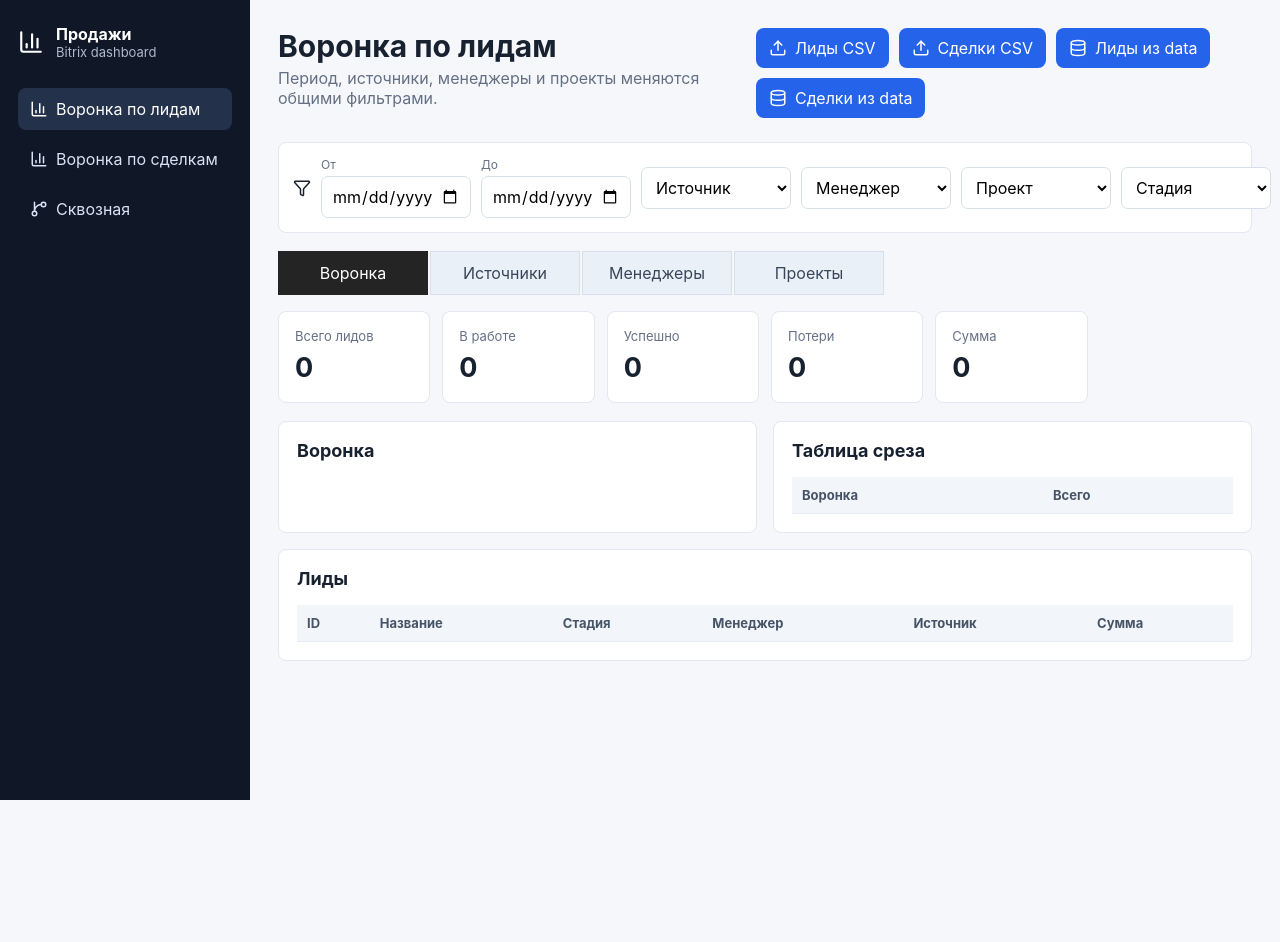
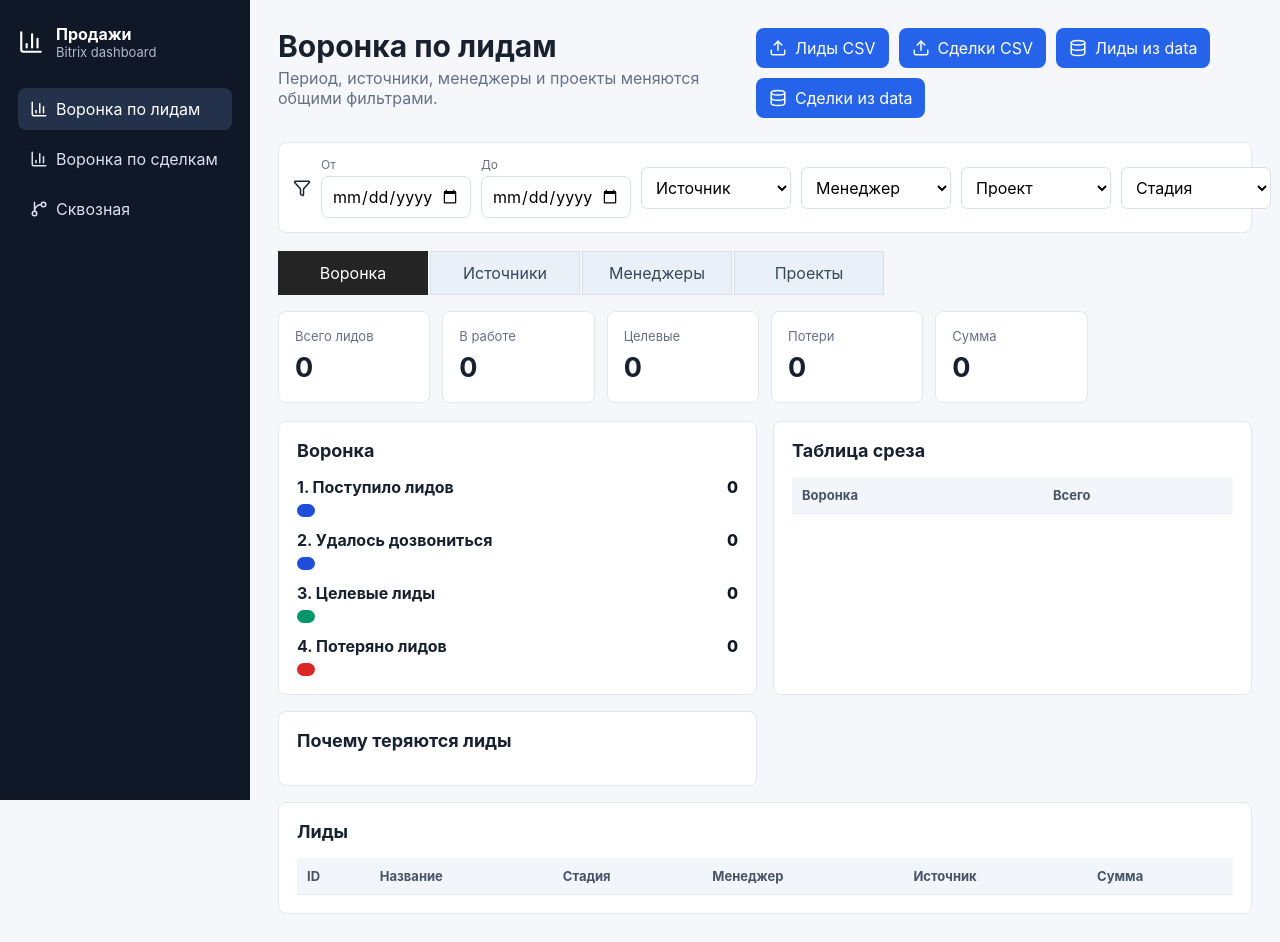
Before and after one commit to max511028-bit/Sales, a React (Vite) app: page / in a window 1280 px wide. Shown: the top 942 px of the page. Before the commit the page ends 800 px from the top, so only its background shows below. Built offline with nearby package versions, Linux system fonts and the light colour scheme.

Commit message:
Normalize sales funnel stages

```diff
--- a/src/App.tsx
+++ b/src/App.tsx
@@ -15,8 +15,9 @@ import {
 import { db } from "./db";
 import { importCsv } from "./importer";
 import { ensureDefaultStageMapping } from "./stageDefaults";
-import { entitySummary, getFiltered, groupCount, kpis, lossReason, options, stageKind } from "./analytics";
+import { entitySummary, getFiltered, groupCount, kpis, options } from "./analytics";
 import { FIELD, amountOf, responsibleOf, sourceOf, stageOf, titleOf } from "./fields";
+import { classifyStage, cumulativeLeadFunnel, funnelDistribution, leadOnlyFunnel, lossReasonFor, stageTitle } from "./funnel";
 import type { DashboardFilters, EntityLink, EntityType, StageMapping, StoredEntity } from "./types";
 
 type MainTab = "leadFunnel" | "dealFunnel" | "through";
@@ -106,20 +107,22 @@ function App() {
     }
   }
 
-  const leadStages = stageRows(filtered.leads, "lead", mapping);
-  const dealStages = stageRows(filtered.deals, "deal", mapping);
-  const lossData = groupCount(
-    filtered.deals.filter((deal) => stageKind("deal", stageOf("deal", deal.raw), mapping) === "loss"),
-    (deal) => lossReason("deal", stageOf("deal", deal.raw), mapping),
+  const leadStages = leadOnlyFunnel(filtered.leads);
+  const dealStages = funnelDistribution(filtered.deals, "deal");
+  const leadLossData = groupCount(
+    filtered.leads.filter((lead) => classifyStage("lead", stageOf("lead", lead.raw)).kind === "loss"),
+    (lead) => lossReasonFor("lead", stageOf("lead", lead.raw)),
+  );
+  const dealLossData = groupCount(
+    filtered.deals.filter((deal) => classifyStage("deal", stageOf("deal", deal.raw)).kind === "loss"),
+    (deal) => lossReasonFor("deal", stageOf("deal", deal.raw)),
   );
   const linkData = groupCount(links, (link) => link.confidence);
-  const throughSteps = [
-    { name: "Поступило лидов", value: filtered.leads.length },
-    { name: "Качественные лиды", value: filtered.leads.filter((lead) => stageKind("lead", stageOf("lead", lead.raw), mapping) === "success").length },
-    { name: "Создано сделок", value: filtered.deals.length },
-    { name: "Сделки в работе", value: filtered.deals.filter((deal) => stageKind("deal", stageOf("deal", deal.raw), mapping) === "work").length },
-    { name: "Заключено договоров", value: filtered.deals.filter((deal) => stageKind("deal", stageOf("deal", deal.raw), mapping) === "success").length },
-  ];
+  const throughSteps = cumulativeLeadFunnel(
+    filtered.leads,
+    filtered.deals.filter((deal) => classifyStage("deal", stageOf("deal", deal.raw)).kind !== "service").length,
+    filtered.deals.filter((deal) => classifyStage("deal", stageOf("deal", deal.raw)).kind === "success").length,
+  );
 
   return (
     <div className="app shell">
@@ -186,6 +189,7 @@ function App() {
             setBreakdown={setLeadBreakdown}
             mapping={mapping}
             onSelect={setSelected}
+            extra={<LossPanel title="Почему теряются лиды" lossData={leadLossData} />}
           />
         )}
 
@@ -198,7 +202,7 @@ function App() {
             setBreakdown={setDealBreakdown}
             mapping={mapping}
             onSelect={setSelected}
-            extra={<LossPanel lossData={lossData} />}
+            extra={<LossPanel title="Почему теряются сделки" lossData={dealLossData} />}
           />
         )}
 
@@ -206,7 +210,8 @@ function App() {
           <ThroughTab
             stats={stats}
             steps={throughSteps}
-            lossData={lossData}
+            leadLossData={leadLossData}
+            dealLossData={dealLossData}
             linkData={linkData}
             deals={filtered.deals}
             leads={leads}
@@ -276,7 +281,7 @@ function FunnelTab({
 }: {
   type: EntityType;
   rows: StoredEntity[];
-  stages: Array<{ name: string; value: number; kind: string }>;
+  stages: Array<{ name?: string; label?: string; value: number; kind: string }>;
   breakdown: Breakdown;
   setBreakdown: (value: Breakdown) => void;
   mapping: StageMapping[];
@@ -284,20 +289,24 @@ function FunnelTab({
   extra?: ReactNode;
 }) {
   const groups = breakdownRows(rows, type, breakdown, mapping);
+  const chartGroups = groups.map((item) => ({ name: "label" in item ? item.label : item.name, value: item.value }));
   const totalAmount = rows.reduce((sum, item) => sum + amountOf(item.raw), 0);
+  const activeCount = rows.filter((row) => classifyStage(type, stageOf(type, row.raw)).kind === "active").length;
+  const successCount = rows.filter((row) => classifyStage(type, stageOf(type, row.raw)).kind === "success").length;
+  const lossCount = rows.filter((row) => classifyStage(type, stageOf(type, row.raw)).kind === "loss").length;
   return (
     <>
       <Segmented value={breakdown} onChange={setBreakdown} />
       <section className="kpi-grid compact-kpis">
         <Kpi title={type === "lead" ? "Всего лидов" : "Всего сделок"} value={rows.length} />
-        <Kpi title="В работе" value={rows.filter((row) => stageKind(type, stageOf(type, row.raw), mapping) === "work").length} />
-        <Kpi title="Успешно" value={rows.filter((row) => stageKind(type, stageOf(type, row.raw), mapping) === "success").length} />
-        <Kpi title="Потери" value={rows.filter((row) => stageKind(type, stageOf(type, row.raw), mapping) === "loss").length} />
+        <Kpi title="В работе" value={activeCount} />
+        <Kpi title={type === "lead" ? "Целевые" : "Успешно"} value={successCount} />
+        <Kpi title="Потери" value={lossCount} />
         <Kpi title="Сумма" value={formatMoney(totalAmount)} />
       </section>
       <section className="grid two">
         <Panel title={breakdown === "funnel" ? "Воронка" : BREAKDOWN_LABEL[breakdown]}>
-          {breakdown === "funnel" ? <FunnelBars data={stages} /> : <HorizontalBars data={groups.slice(0, 14)} />}
+          {breakdown === "funnel" ? <FunnelBars data={stages} /> : <HorizontalBars data={chartGroups.slice(0, 14)} />}
         </Panel>
         <Panel title="Таблица среза">
           <PivotTable rows={rows} type={type} groupBy={breakdown} mapping={mapping} />
@@ -314,7 +323,8 @@ function FunnelTab({
 function ThroughTab({
   stats,
   steps,
-  lossData,
+  leadLossData,
+  dealLossData,
   linkData,
   deals,
   leads,
@@ -323,7 +333,8 @@ function ThroughTab({
 }: {
   stats: ReturnType<typeof kpis>;
   steps: Array<{ name: string; value: number }>;
-  lossData: Array<{ name: string; value: number }>;
+  leadLossData: Array<{ name: string; value: number }>;
+  dealLossData: Array<{ name: string; value: number }>;
   linkData: Array<{ name: string; value: number }>;
   deals: StoredEntity[];
   leads: StoredEntity[];
@@ -343,7 +354,8 @@ function ThroughTab({
         <Panel title="Общая воронка продаж" wide>
           <SalesFunnel steps={steps} />
         </Panel>
-        <LossPanel lossData={lossData} />
+        <LossPanel title="Потери по лидам" lossData={leadLossData} />
+        <LossPanel title="Потери по сделкам" lossData={dealLossData} />
         <Panel title="Качество связки">
           <ResponsiveContainer width="100%" height={290}>
             <PieChart>
@@ -407,14 +419,14 @@ function Panel({ title, children, wide }: { title: string; children: ReactNode;
   );
 }
 
-function FunnelBars({ data }: { data: Array<{ name: string; value: number; kind: string }> }) {
+function FunnelBars({ data }: { data: Array<{ name?: string; label?: string; value: number; kind: string }> }) {
   const max = Math.max(...data.map((item) => item.value), 1);
   return (
     <div className="funnel-list">
       {data.map((item, index) => (
-        <div className={`funnel-row ${item.kind}`} key={item.name}>
+        <div className={`funnel-row ${item.kind}`} key={item.label || item.name}>
           <div>
-            <b>{index + 1}. {item.name}</b>
+            <b>{index + 1}. {item.label || item.name}</b>
             <span>{item.value}</span>
           </div>
           <i style={{ width: `${Math.max((item.value / max) * 100, 4)}%` }} />
@@ -458,10 +470,10 @@ function HorizontalBars({ data }: { data: Array<{ name: string; value: number }>
   );
 }
 
-function LossPanel({ lossData }: { lossData: Array<{ name: string; value: number }> }) {
+function LossPanel({ title, lossData }: { title: string; lossData: Array<{ name: string; value: number }> }) {
   const total = lossData.reduce((sum, item) => sum + item.value, 0);
   return (
-    <Panel title="Причины сливов / отказов">
+    <Panel title={title}>
       <div className="loss-table">
         {lossData.slice(0, 12).map((item) => (
           <div key={item.name}>
@@ -511,7 +523,7 @@ function EntityTable({ rows, onSelect }: { rows: StoredEntity[]; onSelect: (enti
 }
 
 function PivotTable({ rows, type, groupBy, mapping }: { rows: StoredEntity[]; type: EntityType; groupBy: Breakdown; mapping: StageMapping[] }) {
-  const stages = stageRows(rows, type, mapping).map((item) => item.name);
+  const stages = funnelDistribution(rows, type).map((item) => item.label);
   const groups = pivotRows(rows, type, groupBy, stages);
   return (
     <div className="table-wrap pivot-wrap">
@@ -644,11 +656,11 @@ function groupKey(row: StoredEntity, breakdown: Breakdown) {
   if (breakdown === "source") return sourceOf(row.raw);
   if (breakdown === "manager") return responsibleOf(row.raw);
   if (breakdown === "project") return row.raw[FIELD.project] || "Без проекта";
-  return stageOf(row.type, row.raw);
+  return stageTitle(row.type, row.raw);
 }
 
 function breakdownRows(rows: StoredEntity[], type: EntityType, breakdown: Breakdown, mapping: StageMapping[]) {
-  if (breakdown === "funnel") return stageRows(rows, type, mapping);
+  if (breakdown === "funnel") return funnelDistribution(rows, type);
   return groupCount(rows, (row) => groupKey(row, breakdown));
 }
 
@@ -656,7 +668,7 @@ function pivotRows(rows: StoredEntity[], type: EntityType, breakdown: Breakdown,
   const map = new Map<string, { name: string; total: number; stages: Record<string, number> }>();
   rows.forEach((row) => {
     const name = groupKey(row, breakdown);
-    const stage = stageOf(type, row.raw);
+    const stage = stageTitle(type, row.raw);
     const current = map.get(name) || { name, total: 0, stages: {} };
     current.total += 1;
     current.stages[stage] = (current.stages[stage] || 0) + 1;
@@ -670,13 +682,6 @@ function pivotRows(rows: StoredEntity[], type: EntityType, breakdown: Breakdown,
     }));
 }
 
-function stageRows(rows: StoredEntity[], type: EntityType, mapping: StageMapping[]) {
-  return groupCount(rows, (row) => stageOf(type, row.raw)).map((row) => ({
-    ...row,
-    kind: stageKind(type, row.name, mapping),
-  }));
-}
-
 function formatMoney(value: number) {
   return new Intl.NumberFormat("ru-RU", { maximumFractionDigits: 0 }).format(value);
 }
--- /dev/null
+++ b/src/funnel.ts
@@ -0,0 +1,156 @@
+import { stageOf } from "./fields";
+import type { EntityType, RawRecord, StoredEntity } from "./types";
+
+export interface FunnelStep {
+  key: string;
+  label: string;
+  order: number;
+  kind: "active" | "success" | "loss" | "service";
+}
+
+const LEAD_STEPS: FunnelStep[] = [
+  { key: "new", label: "Поступило лидов", order: 1, kind: "active" },
+  { key: "processing", label: "Взято в обработку", order: 2, kind: "active" },
+  { key: "contact", label: "Удалось дозвониться", order: 3, kind: "active" },
+  { key: "target", label: "Целевой лид", order: 4, kind: "success" },
+  { key: "deferred", label: "Отложено", order: 5, kind: "active" },
+  { key: "lost", label: "Потеряно", order: 90, kind: "loss" },
+  { key: "service", label: "Технические", order: 99, kind: "service" },
+];
+
+const DEAL_STEPS: FunnelStep[] = [
+  { key: "new", label: "Создана сделка", order: 1, kind: "active" },
+  { key: "qualification", label: "Квалификация", order: 2, kind: "active" },
+  { key: "work", label: "Проработка", order: 3, kind: "active" },
+  { key: "proposal", label: "КП / предложение", order: 4, kind: "active" },
+  { key: "agreement", label: "Согласование", order: 5, kind: "active" },
+  { key: "success", label: "Договор / старт", order: 6, kind: "success" },
+  { key: "lost", label: "Потеряно", order: 90, kind: "loss" },
+  { key: "service", label: "Технические", order: 99, kind: "service" },
+];
+
+export function funnelSteps(type: EntityType) {
+  return type === "lead" ? LEAD_STEPS : DEAL_STEPS;
+}
+
+export function normalizeStage(text: string) {
+  return text.toLowerCase().replace(/ё/g, "е").replace(/\s+/g, " ").trim();
+}
+
+export function classifyStage(type: EntityType, stage: string): FunnelStep {
+  const normalized = normalizeStage(stage);
+  const steps = funnelSteps(type);
+  const byKey = (key: string) => steps.find((step) => step.key === key)!;
+
+  if (!normalized || normalized.includes("дубль") || normalized.includes("тест")) return byKey("service");
+
+  if (type === "lead") {
+    if (normalized.includes("не обработан")) return byKey("new");
+    if (normalized.includes("в работе") || normalized.includes("поиск контактов")) return byKey("processing");
+    if (normalized.includes("обработан") || normalized.includes("связь установлена") || normalized.includes("существующий клиент")) {
+      return byKey("contact");
+    }
+    if (normalized.includes("качественный лид")) return byKey("target");
+    if (normalized.includes("отлож")) return byKey("deferred");
+    if (
+      normalized.includes("недозвон") ||
+      normalized.includes("нецелевой") ||
+      normalized.includes("некачественный") ||
+      normalized.includes("закрывают потребность")
+    ) {
+      return byKey("lost");
+    }
+    return byKey("processing");
+  }
+
+  if (normalized.includes("новая сделка")) return byKey("new");
+  if (normalized.includes("квалификация") || normalized.includes("поиск контактов")) return byKey("qualification");
+  if (normalized.includes("в работе") || normalized.includes("проработка") || normalized.includes("нужен подбор") || normalized.includes("мониторинг")) {
+    return byKey("work");
+  }
+  if (normalized.includes("кп")) return byKey("proposal");
+  if (normalized.includes("согласование")) return byKey("agreement");
+  if (
+    normalized.includes("вышел первый") ||
+    normalized.includes("передан акаунт") ||
+    normalized.includes("передан аккаунт") ||
+    normalized.includes("проект закончен")
+  ) {
+    return byKey("success");
+  }
+  if (normalized.includes("существующий клиент")) return byKey("success");
+  return byKey("lost");
+}
+
+export function lossReasonFor(type: EntityType, stage: string) {
+  const normalized = normalizeStage(stage);
+  if (!normalized) return "Без стадии";
+  if (normalized.includes("дубль")) return "Дубль";
+  if (normalized.includes("тест")) return "Тест";
+
+  if (type === "lead") {
+    if (normalized.includes("недозвон")) return "Не дозвонились";
+    if (normalized.includes("нецелевой")) return "Нецелевой клиент";
+    if (normalized.includes("некачественный")) return "Некачественный лид";
+    if (normalized.includes("закрывают потребность")) return "Закрывают сами";
+    if (normalized.includes("отлож")) return "Отложено";
+    return "Другая причина";
+  }
+
+  if (normalized.includes("нет потребности")) return "Нет потребности";
+  if (normalized.includes("не вышел") || normalized.includes("не отвечает")) return "Не выходит на связь";
+  if (normalized.includes("маленький объем")) return "Маленький объем";
+  if (normalized.includes("не предоставляем") || normalized.includes("субподряд")) return "Не наш профиль";
+  if (normalized.includes("дорого") || normalized.includes("ставка")) return "Цена / экономика";
+  if (normalized.includes("конкурент")) return "Конкурент";
+  if (normalized.includes("сб")) return "Безопасность / отказ";
+  if (normalized.includes("тендер")) return "Тендер не состоялся";
+  if (normalized.includes("ликвидирована")) return "Компания ликвидирована";
+  return "Другая причина";
+}
+
+export function funnelDistribution(rows: StoredEntity[], type: EntityType) {
+  const counts = new Map(funnelSteps(type).map((step) => [step.key, { ...step, value: 0 }]));
+  rows.forEach((row) => {
+    const step = classifyStage(type, stageOf(type, row.raw));
+    const current = counts.get(step.key);
+    if (current) current.value += 1;
+  });
+  return [...counts.values()].filter((step) => step.value > 0).sort((a, b) => a.order - b.order);
+}
+
+export function cumulativeLeadFunnel(leads: StoredEntity[], dealsCreated: number, contracts: number) {
+  const nonService = leads.filter((lead) => classifyStage("lead", stageOf("lead", lead.raw)).kind !== "service");
+  const contacted = nonService.filter((lead) => {
+    const step = classifyStage("lead", stageOf("lead", lead.raw));
+    return ["contact", "target", "deferred"].includes(step.key);
+  });
+  const target = nonService.filter((lead) => classifyStage("lead", stageOf("lead", lead.raw)).key === "target");
+  return [
+    { name: "Поступило лидов", value: nonService.length },
+    { name: "Удалось дозвониться", value: contacted.length },
+    { name: "Целевые лиды", value: target.length },
+    { name: "Создано сделок", value: dealsCreated },
+    { name: "Заключено договоров", value: contracts },
+  ];
+}
+
+export function leadOnlyFunnel(leads: StoredEntity[]) {
+  const nonService = leads.filter((lead) => classifyStage("lead", stageOf("lead", lead.raw)).kind !== "service");
+  const contacted = nonService.filter((lead) => {
+    const step = classifyStage("lead", stageOf("lead", lead.raw));
+    return ["contact", "target", "deferred"].includes(step.key);
+  });
+  const target = nonService.filter((lead) => classifyStage("lead", stageOf("lead", lead.raw)).key === "target");
+  const lost = nonService.filter((lead) => classifyStage("lead", stageOf("lead", lead.raw)).kind === "loss");
+  return [
+    { key: "new", label: "Поступило лидов", order: 1, kind: "active" as const, value: nonService.length },
+    { key: "contact", label: "Удалось дозвониться", order: 2, kind: "active" as const, value: contacted.length },
+    { key: "target", label: "Целевые лиды", order: 3, kind: "success" as const, value: target.length },
+    { key: "lost", label: "Потеряно лидов", order: 4, kind: "loss" as const, value: lost.length },
+  ];
+}
+
+export function stageTitle(type: EntityType, record: RawRecord) {
+  return classifyStage(type, stageOf(type, record)).label;
+}
```
